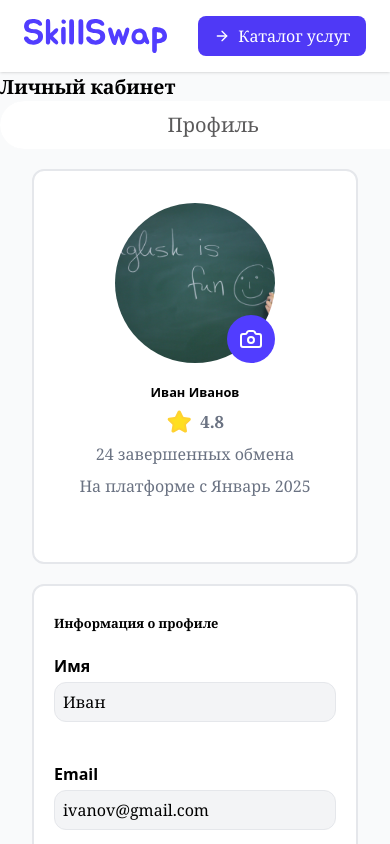
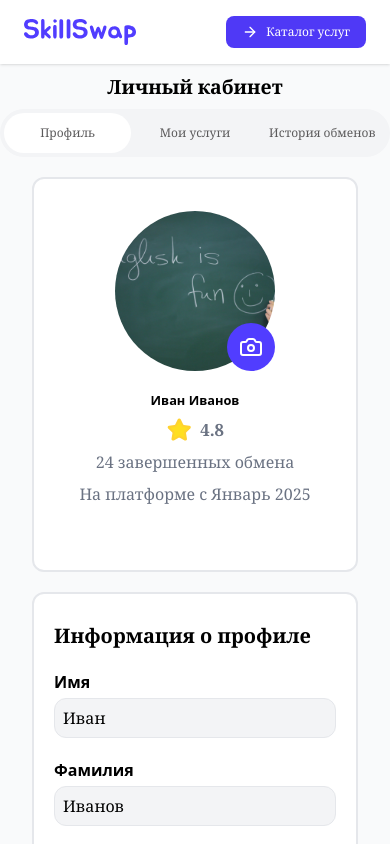
Before and after one commit to solarand/SkillSwap, a React (Vite) app: page /profile in a window 390 px wide. Built offline with nearby package versions, Linux system fonts and the light colour scheme.

Commit message:
сделал адавптив табу профиля + создал слайс user

```diff
--- a/src/components/widgets/ProfilePage/header.tsx
+++ b/src/components/widgets/ProfilePage/header.tsx
@@ -5,10 +5,10 @@ const HeaderProfilePage = () => {
   return (
     <header className="bg-white shadow-sm py-4 px-6 flex justify-between items-center">
       <div className="flex items-center">
-        <img src={logo} alt="" />
+        <img src={logo} alt="" className="max-[490px]:w-28" />
       </div>
       <button
-        className="bg-indigo-600 text-white px-4 py-2 rounded-lg flex items-center hover:bg-indigo-700 transition-colors cursor-pointer"
+        className="bg-indigo-600 text-white px-4 py-2 rounded-lg flex items-center hover:bg-indigo-700 transition-colors cursor-pointer max-[490px]:text-xs"
         onClick={() => console.log("Переход в каталог")}
       >
         <ArrowRight className="w-4 h-4 mr-2" />
--- a/src/components/widgets/ProfilePage/profileTab.tsx
+++ b/src/components/widgets/ProfilePage/profileTab.tsx
@@ -1,34 +1,14 @@
-import testImg from "@/assets/png/start-page/eng.jpg";
+import { useAppSelector } from "@/hooks/redux";
 import { AvatarCard } from "./ui/avatarCard";
 import { ProfileInfoCard } from "./ui/profileInfoCard";
 
-interface User {
-  name: string;
-  surname: string;
-  avatar: string;
-  skills: string[];
-  rating: number;
-  completedProjects: number;
-  email: string;
-  description: string;
-}
-
 const ProfileTab = () => {
-  const user: User = {
-    name: "Иван",
-    surname: "Иванов",
-    avatar: testImg,
-    skills: ["Frontend", "UI/UX", "React", "TypeScript"],
-    rating: 4.8,
-    completedProjects: 24,
-    email: "ivanov@gmail.com",
-    description:
-      "Lorem ipsum dolor sit amet, consectetur adipiscing elit. Sed do eiusmod tempor incididunt ut labore et dolore magna aliqua. Ut enim ad minim veniam, quis nostrud exercitation ullamco laboris nisi ut aliquip ex ea commodo consequat.",
-  };
+  const user = useAppSelector((state) => state.user);
+  console.log(user);
 
   return (
     <div className="w-full flex justify-center max-[1280px]:w-screen">
-      <div className="w-[calc(100%-32px)] max-w-[1280px] h-auto min-h-[700px] mt-5 flex flex-col md:flex-row gap-5 px-4 mx-auto max-[1280px]:max-w-[1000px]">
+      <div className="w-[calc(100%-32px)] max-w-[1280px] h-auto min-h-[700px] mt-5 flex flex-col min-[870px]:flex-row gap-5 px-4 mx-auto max-[1280px]:max-w-[1000px]">
         <AvatarCard
           avatar={user.avatar}
           name={user.name}
@@ -39,6 +19,7 @@ const ProfileTab = () => {
 
         <ProfileInfoCard
           name={user.name}
+          surname={user.surname}
           email={user.email}
           description={user.description}
           skills={user.skills}
--- a/src/components/widgets/ProfilePage/ui/avatarCard.tsx
+++ b/src/components/widgets/ProfilePage/ui/avatarCard.tsx
@@ -16,7 +16,7 @@ export const AvatarCard = ({
   rating,
   completedProjects,
 }: AvatarCardProps) => (
-  <div className="h-fit border-2 bg-white border-gray-200 rounded-xl w-full md:w-1/3 flex flex-col items-center pt-8 pb-16 px-4">
+  <div className="h-fit border-2 bg-white border-gray-200 rounded-xl w-full min-[870px]:w-1/3 flex flex-col items-center pt-8 pb-16 px-4">
     <div className="relative w-40">
       <img
         src={avatar}
--- a/src/components/widgets/ProfilePage/ui/profileInfoCard.tsx
+++ b/src/components/widgets/ProfilePage/ui/profileInfoCard.tsx
@@ -3,6 +3,7 @@ import SkillBadge from "./skillsBadge";
 
 interface ProfileInfoCardProps {
   name: string;
+  surname: string;
   email: string;
   description: string;
   skills: string[];
@@ -10,15 +11,18 @@ interface ProfileInfoCardProps {
 
 export const ProfileInfoCard = ({
   name,
+  surname,
   email,
   description,
   skills,
 }: ProfileInfoCardProps) => (
-  <div className="border-2 bg-white border-gray-200 rounded-xl w-full md:w-2/3 p-5 relative">
-    <h1 className="text-paragraph font-bold mt-2">Информация о профиле</h1>
+  <div className="border-2 bg-white border-gray-200 rounded-xl w-full min-[870px]:w-2/3 p-5 relative">
+    <h1 className="text-2xl font-bold mt-2 max-[500px]:text-xl">
+      Информация о профиле
+    </h1>
 
-    <div className="flex flex-col md:flex-row gap-5">
-      <div className="flex flex-col w-full md:w-1/2">
+    <div className="flex flex-col min-[870px]:flex-row gap-5 max-[870px]:gap-0">
+      <div className="flex flex-col w-full min-[870px]:w-1/2">
         <label className="mt-5 font-sans font-semibold">Имя</label>
         <input
           type="text"
@@ -27,15 +31,24 @@ export const ProfileInfoCard = ({
           className="bg-gray-100 h-10 rounded-xl border border-gray-200 pl-2 mt-1"
         />
       </div>
-      <div className="flex flex-col w-full md:w-1/2">
-        <label className="mt-5 font-sans font-semibold">Email</label>
+      <div className="flex flex-col w-full min-[870px]:w-1/2">
+        <label className="mt-5 font-sans font-semibold">Фамилия</label>
         <input
           type="text"
-          value={email}
+          value={surname}
           readOnly
           className="bg-gray-100 h-10 rounded-xl border border-gray-200 pl-2 mt-1"
         />
       </div>
+    </div>
+    <div className="flex flex-col w-full min-[870px]:w-1/2">
+      <label className="mt-5 font-sans font-semibold">Email</label>
+      <input
+        type="text"
+        value={email}
+        readOnly
+        className="bg-gray-100 h-10 rounded-xl border border-gray-200 pl-2 mt-1"
+      />
     </div>
 
     <div className="flex flex-col mt-5">
@@ -56,15 +69,15 @@ export const ProfileInfoCard = ({
       </div>
     </div>
 
-    <div className="flex flex-wrap gap-4 justify-center mt-8 md:mt-0 md:absolute md:bottom-7 md:right-5">
-      <button className="flex items-center justify-center px-6 py-3 bg-blue-600 text-white rounded-lg hover:bg-blue-700 transition-colors">
+    <div className="flex flex-wrap gap-4 justify-center mt-8 min-[870px]:mt-0 min-[870px]:absolute min-[870px]:bottom-7 min-[870px]:right-5">
+      <button className="flex items-center justify-center px-6 py-3 bg-blue-600 text-white rounded-lg hover:bg-blue-700 transition-colors cursor-pointer max-[485px]:w-3/3">
         <Settings className="h-5 w-5 mr-2" />
         Редактировать профиль
       </button>
-      <button className="px-6 py-3 border border-gray-300 rounded-lg hover:bg-gray-50 transition-colors">
+      <button className="px-6 py-3 border border-gray-300 rounded-lg hover:bg-gray-50 transition-colors cursor-pointer max-[485px]:w-3/3">
         Изменить пароль
       </button>
-      <button className="px-6 py-3 text-red-600 border border-red-200 rounded-lg hover:bg-red-50 transition-colors">
+      <button className="px-6 py-3 text-red-600 border border-red-200 rounded-lg hover:bg-red-50 transition-colors cursor-pointer max-[485px]:w-3/3">
         Выйти из аккаунта
       </button>
     </div>
--- a/src/components/widgets/ProfilePage/ui/tabContainer.tsx
+++ b/src/components/widgets/ProfilePage/ui/tabContainer.tsx
@@ -12,7 +12,7 @@ const TabContainerProfilePage = () => {
   }
 
   return (
-    <div className="w-full h-12 bg-gray-100 rounded-4xl grid grid-cols-3">
+    <div className="w-full h-12 bg-gray-100 rounded-4xl grid grid-cols-3 p-1 max-[1280px]:w-screen">
       {activeTab.map((el) => (
         <TabsItemProfilePage
           key={el.name}
--- a/src/components/widgets/ProfilePage/ui/tabsItem.tsx
+++ b/src/components/widgets/ProfilePage/ui/tabsItem.tsx
@@ -7,7 +7,7 @@ interface TabsItemProps {
 const TabsItemProfilePage = ({ isActive, text, onClick }: TabsItemProps) => {
   return (
     <span
-      className={` text-cast-gray text-xl flex items-center justify-center cursor-pointer ${isActive && "rounded-4xl bg-white"}`}
+      className={` text-cast-gray text-xl flex items-center justify-center cursor-pointer ${isActive && "rounded-4xl bg-white"} max-[500px]:text-xs`}
       onClick={() => onClick(text)}
     >
       {text}
--- a/src/pages/profile/profile.tsx
+++ b/src/pages/profile/profile.tsx
@@ -12,7 +12,9 @@ const ProfilePage = () => {
     <div className="h-screen bg-gray-50">
       <HeaderProfilePage />
       <div className="w-[1280px] m-auto">
-        <h1 className="text-header font-bold">Личный кабинет</h1>
+        <h1 className="text-header font-bold max-[870px]:text-center max-[870px]:w-screen max-[870px]:mt-2 max-[870px]:mb-2">
+          Личный кабинет
+        </h1>
         <TabContainerProfilePage />
         {tabs === "Профиль" && (
           // <div className="border bg-white w-[1280px] h-[700px] mt-5" />
--- /dev/null
+++ b/src/store/slices/userSlice.ts
@@ -0,0 +1,52 @@
+import { createSlice } from "@reduxjs/toolkit";
+import type { PayloadAction } from "@reduxjs/toolkit";
+import type { RootState } from "../store";
+
+import testImg from "@/assets/png/start-page/eng.jpg";
+
+interface User {
+  name: string;
+  surname: string;
+  avatar: string;
+  skills: string[];
+  rating: number;
+  completedProjects: number;
+  email: string;
+  description: string;
+}
+
+interface ProfileInfoCard {
+  name: string;
+  surname: string;
+  email: string;
+  description: string;
+  skills: string[];
+}
+
+const initialState: User = {
+  name: "Иван",
+  surname: "Иванов",
+  avatar: testImg,
+  skills: ["Frontend", "UI/UX", "React", "TypeScript"],
+  rating: 4.8,
+  completedProjects: 24,
+  email: "ivanov@gmail.com",
+  description:
+    "Lorem ipsum dolor sit amet, consectetur adipiscing elit. Sed do eiusmod tempor incididunt ut labore et dolore magna aliqua. Ut enim ad minim veniam, quis nostrud exercitation ullamco laboris nisi ut aliquip ex ea commodo consequat.",
+};
+
+export const UserSlice = createSlice({
+  name: "user",
+  initialState,
+  reducers: {
+    updateInfo(state, action: PayloadAction<ProfileInfoCard>) {
+      if (action.payload) {
+        Object.assign(state, action.payload);
+      }
+    },
+  },
+});
+
+export const { updateInfo } = UserSlice.actions;
+
+export default UserSlice.reducer;
--- a/src/store/store.ts
+++ b/src/store/store.ts
@@ -1,9 +1,11 @@
+import { UserSlice } from "./slices/userSlice";
 import { configureStore } from "@reduxjs/toolkit";
 import profileTabsReducer from "./slices/profileSlice";
 
 export const store = configureStore({
   reducer: {
     profileTabs: profileTabsReducer,
+    user: UserSlice.reducer,
   },
 });
 
```
